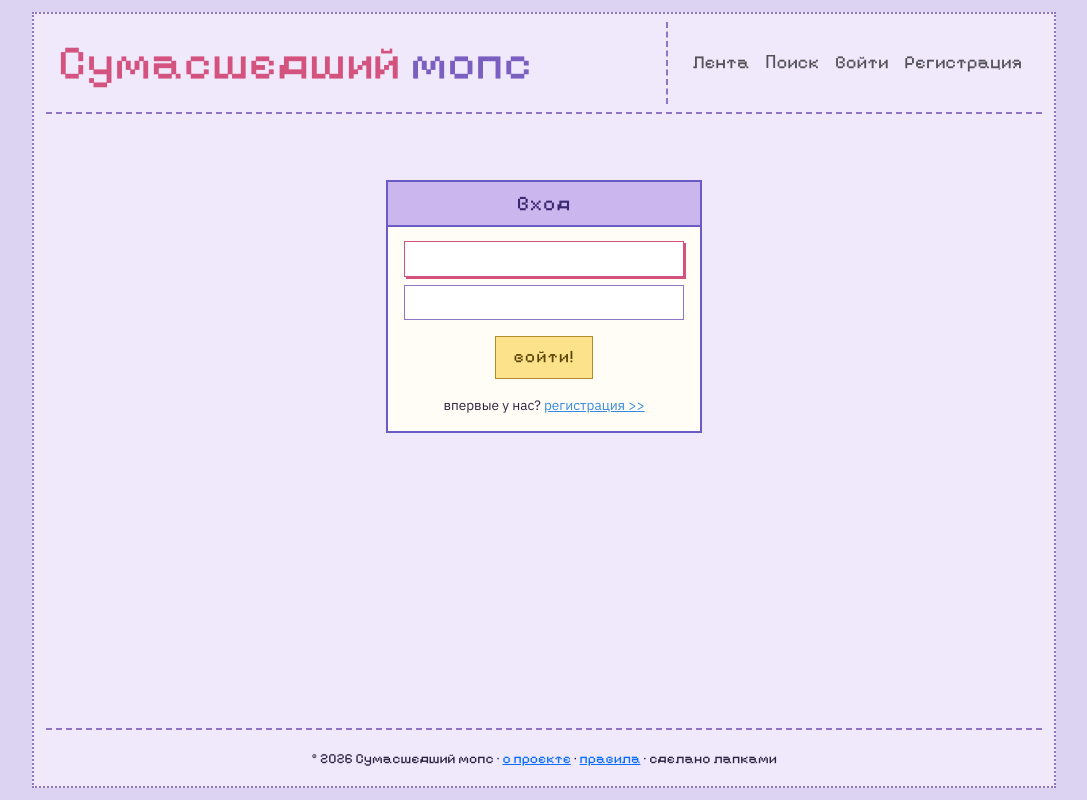
After one commit to Discrete-Mathematicians/crazy-mops, a Django app: page /login/ in a window 1280 px wide. The commit adds this page. Shown: the whole page, without its empty margins (96-1183 px from the left). Run offline with Django 4.2, Linux system fonts and the light colour scheme.

Commit message:
Изменения: добавлены шаблоны страниц логина, авторизации, изменения профиля + начальные стили к ним (ВНИМАНИЕ изменен базовай шаблон а именно пропорции центрального блока)

```diff
--- a/config/urls.py
+++ b/config/urls.py
@@ -4,6 +4,7 @@ from django.conf import settings
 from django.conf.urls.static import static
 from django.contrib import admin
 from django.urls import include, path
+from django.contrib.auth import views as auth_views
 from django.views.generic import TemplateView
 
 urlpatterns = [
@@ -11,6 +12,9 @@ urlpatterns = [
     path("users/", include("users.urls")),
     # TODO: временная страница для проверки base.html
     path("test/", TemplateView.as_view(template_name="test_page.html")),
+    path("login/", auth_views.LoginView.as_view(template_name="login_page.html"), name="login"),
+    path("profile_edit/", TemplateView.as_view(template_name="profile_edit_page.html")),
+    path("signup/", TemplateView.as_view(template_name="signup_page.html")),
 ]
 
 if settings.DEBUG:
--- a/static/css/custom_y2k.css
+++ b/static/css/custom_y2k.css
@@ -1,21 +1,52 @@
-/*start; Стили для базового шаблона*/
+/* ============================================================
+   Слои: 1 токены -> 2 база -> 3 каркас -> 4 компонентый -> 5 страничный
+   ============================================================ */
+
+/* === ТОКЕНЫ === */
 :root {
+    /* пиксельная геометрия */
+    --step: 2px;
+    --border-w: 2px;
+    /* толщина рамки панелей */
+
     /* палитра из Figma */
     --y2k-bg: #efe9fb;
     --y2k-bg-page: #dcd2f2;
-    --y2k-bg-frame: #efe9fb;
     --y2k-border: #8f76c4;
+    --y2k-border-strong: #6B5BC7;
     --y2k-accent-pink: #d4537e;
     --y2k-accent-purple: #7a5fc0;
     --y2k-panel-yellow: #fdf7d4;
     --y2k-panel-pink: #fbe3ec;
+    --y2k-panel-paper: #fffdf6;
+
+    --y2k-panel-header-bg: #cbb6ee;
+    --y2k-panel-header-text: #3b2670;
+
+    --y2k-btn-yellow: #fce38b;
+    --y2k-btn-yellow-hover: #f7d55e;
+    --y2k-btn-yellow-border: #b08d2a;
+    --y2k-btn-yellow-text: #5c4405;
+
+    --y2k-btn-red: #f5dbdc;
+    --y2k-btn-red-hover: #f2c7d5;
+    --y2k-btn-red-border: #F5B3C9;
+    --y2k-btn-red-text: #5c4405;
+
+
     --y2k-text: #2b2440;
     --y2k-link: #378add;
+    --y2k-error: #a32d2d;
+    --y2k-caption: #6a55a3;
+    --y2k-placeholder: #9a8fbd;
+    --y2k-input-bg: #fff;
 }
 
-/*start; шрифты + цвета*/
+/* === БАЗА: шрифты, фон, ссылки === */
 body {
     font-family: 'IBM Plex Sans', 'Segoe UI', Tahoma, sans-serif;
+    background: var(--y2k-bg-page);
+    color: var(--y2k-text);
 }
 
 h1,
@@ -28,8 +59,25 @@ footer,
     font-family: 'Pixelify Sans', monospace;
 }
 
+/* === КАРКАС: рамка страницы, шапка, футер === */
+.page-frame {
+    width: 100%;
+    max-width: 1024px;
+    margin: 12px auto;
+    padding: 0 12px;
+    border: 2px dotted var(--y2k-border);
+    background: var(--y2k-bg);
+}
+
+header {
+    border-bottom: 2px dashed var(--y2k-border);
+}
+
+footer {
+    border-top: 2px dashed var(--y2k-border);
+}
+
 .navbar-brand {
-    font-family: 'Pixelify Sans', monospace;
     font-size: 3rem;
 }
 
@@ -43,30 +91,6 @@ footer,
 
 .brand-word-2 {
     color: var(--y2k-accent-purple);
-}
-
-/*end; шрифты + цвета*/
-
-body {
-    background: #dcd2f2;
-}
-
-.page-frame {
-    width: 100%;
-    max-width: 1024px;
-    margin: 12px auto;
-    /* центрирование + зазор до краёв окна */
-    padding: 0 12px;
-    border: 2px dotted var(--y2k-border);
-    background: var(--y2k-bg);
-}
-
-header {
-    border-bottom: 2px dashed var(--y2k-border);
-}
-
-footer {
-    border-top: 2px dashed var(--y2k-border);
 }
 
 @media (min-width: 992px) {
@@ -86,4 +110,159 @@ footer {
     }
 }
 
-/*end: Стили для базового шаблона*/
+/* === КОМПОНЕНТЫ === */
+
+/* --- Панель ---
+   два вида рамки одинаковая начинка (.panel-header / .panel-body)
+   .flat-panel - прямые углы, обычный border
+   .pixel-panel > .panel-frame - пиксельные углы через clip-path
+*/
+
+.flat-panel {
+    background: var(--panel-bg, var(--y2k-panel-paper));
+    border: var(--border-w) solid var(--y2k-border-strong);
+}
+
+.panel-frame {
+    background: var(--panel-bg, var(--y2k-panel-paper));
+    /* clip-path */
+}
+
+.panel--yellow {
+    --panel-bg: var(--y2k-panel-yellow);
+}
+
+.panel--pink {
+    --panel-bg: var(--y2k-panel-pink);
+}
+
+.panel-header {
+    background: var(--y2k-panel-header-bg);
+    color: var(--y2k-panel-header-text);
+    text-align: center;
+    padding: 6px 8px;
+    font-size: 1.3rem;
+    letter-spacing: 1px;
+    border-bottom: var(--border-w) solid var(--y2k-border-strong);
+}
+
+.panel-body {
+    padding: 14px 16px 16px;
+}
+
+/* --- поля форм --- */
+.panel-body input[type='text'],
+.panel-body input[type='password'],
+.panel-body input[type='email'],
+.panel-body textarea,
+.panel-body select {
+    display: block;
+    width: 100%;
+    padding: 6px 9px;
+    font-family: 'IBM Plex Sans', sans-serif;
+    font-size: 0.9rem;
+    color: var(--y2k-text);
+    background: var(--y2k-input-bg);
+    border: 1px solid var(--y2k-border);
+    border-radius: 0;
+    outline: none;
+}
+
+.panel-body input::placeholder,
+.panel-body textarea::placeholder {
+    color: var(--y2k-placeholder);
+}
+
+.panel-body input:focus,
+.panel-body textarea:focus,
+.panel-body select:focus {
+    border-color: var(--y2k-accent-pink);
+    box-shadow: 2px 2px 0 var(--y2k-accent-pink);
+}
+
+.panel-body .form-label {
+    font-family: 'Pixelify Sans', monospace;
+    font-size: 1.05rem;
+    color: var(--y2k-accent-purple);
+    margin-bottom: 4px;
+}
+
+/* ошибки валидации - под полем */
+.form-error {
+    margin: 4px 0 0 2px;
+    font-size: 0.8rem;
+    color: var(--y2k-error);
+}
+
+/* --- Кнопки --- */
+.btn-pixel {
+    font-family: 'Pixelify Sans', monospace;
+    font-size: 1.1rem;
+    letter-spacing: 1px;
+    color: var(--y2k-btn-yellow-text);
+    background: var(--y2k-btn-yellow);
+    border: 1px solid var(--y2k-btn-yellow-border);
+    border-radius: 0;
+    padding: 7px 18px;
+    cursor: pointer;
+}
+
+.btn-outline-secondary {
+    color: var(--y2k-btn-red-text);
+    background: var(--y2k-btn-red);
+    border: 1px solid var(--y2k-btn-red-border);
+
+}
+
+.btn-pixel:hover {
+    background: var(--y2k-btn-yellow-hover);
+}
+
+.btn-outline-secondary:hover {
+    background: var(--y2k-btn-red-hover);
+
+}
+
+.btn-pixel:active {
+    transform: translate(1px, 1px);
+}
+
+/* === СТРАНИЧНЫй === */
+
+/* --- Логин --- */
+.login-row {
+    padding: 50px 0 0 0;
+}
+
+.login-narrow {
+    max-width: 440px;
+    margin: 0 auto;
+}
+
+.login-alt {
+    font-size: 0.85rem;
+}
+
+.login-alt a {
+    color: var(--y2k-link);
+}
+
+.login-caption {
+    font-size: 0.75rem;
+    color: var(--y2k-caption);
+}
+
+/* --- Авторизация --- */
+.signup-row {
+    padding: 50px 0 0 0;
+}
+
+.signup {
+    max-width: 440px;
+    margin: 0 auto;
+}
+
+/* --- Изменение профиля --- */
+.edit-profile-row {
+    padding: 50px 0 0 0;
+}
--- a/templates/base.html
+++ b/templates/base.html
@@ -56,20 +56,20 @@
                     </div>
                 </nav>
             </header>
-            <div class="container-fluid flex-grow-1">
-                <div class="row">
-                    <aside class="col-lg-2 d-none d-lg-block">
-                        {% block left_sidebar %}
-                        {% endblock left_sidebar %}
-                    </aside>
+            <div class="d-flex flex-column">
+                <div class="row" flex-grow-1>
+                    {% block left_sidebar %}
+                        <aside class="col-lg-2 d-none d-lg-block">
+                        </aside>
+                    {% endblock left_sidebar %}
                     <main class="col py-3">
                         {% block content %}
                         {% endblock content %}
                     </main>
-                    <aside class="col-lg-3 d-none d-lg-block">
-                        {% block right_sidebar %}
-                        {% endblock right_sidebar %}
-                    </aside>
+                    {% block right_sidebar %}
+                        <aside class="col-lg-2 d-none d-lg-block">
+                        </aside>
+                    {% endblock right_sidebar %}
                 </div>
             </div>
             <footer class="mt-auto py-3 text-center">
--- /dev/null
+++ b/templates/login_page.html
@@ -0,0 +1,48 @@
+{% extends "base.html" %}
+{% block title %}Вход — Сумасшедший мопс{% endblock title %}
+{% block content %}
+    <div class="row justify-content-center align-items-center login-row">
+        <div class="col-12 col-md-6 col-lg-6">
+            <div class="login-narrow">
+                <div class="flat-panel">
+                    <div class="panel-header">Вход</div>
+                    <div class="panel-body">
+                        <form method="post" novalidate>
+                            {% csrf_token %}
+                            {# Неверная пара логин/пароль приходит как non_field_error #}
+                            {% if form.non_field_errors %}
+                                {% for error in form.non_field_errors %}
+                                    <p class="form-error">{{ error }}</p>
+                                {% endfor %}
+                            {% endif %}
+                            <div class="mb-2">
+                                <label for="{{ form.username.id_for_label }}" class="visually-hidden">Логин</label>
+                                {{ form.username }}
+                                {% for error in form.username.errors %}
+                                    <p class="form-error">{{ error }}</p>
+                                {% endfor %}
+                            </div>
+                            <div class="mb-2">
+                                <label for="{{ form.password.id_for_label }}" class="visually-hidden">Пароль</label>
+                                {{ form.password }}
+                                {% for error in form.password.errors %}
+                                    <p class="form-error">{{ error }}</p>
+                                {% endfor %}
+                            </div>
+                            {% if next %}
+                                <input type="hidden" name="next" value="{{ next }}">
+                            {% endif %}
+                            <div class="text-center mt-3">
+                                <button type="submit" class="btn-pixel">войти!</button>
+                            </div>
+                        </form>
+                        <p class="mt-3 mb-0 text-center login-alt">
+                            впервые у нас?
+                            <a href="#">регистрация &gt;&gt;</a>
+                        </p>
+                    </div>
+                </div>
+            </div>
+        </div>
+    </div>
+{% endblock content %}
```
Also changed, not shown: templates/includes/form_fields.html (added, +22 -0 lines), templates/profile_edit_page.html (added, +24 -0 lines), templates/signup_page.html (added, +26 -0 lines).
